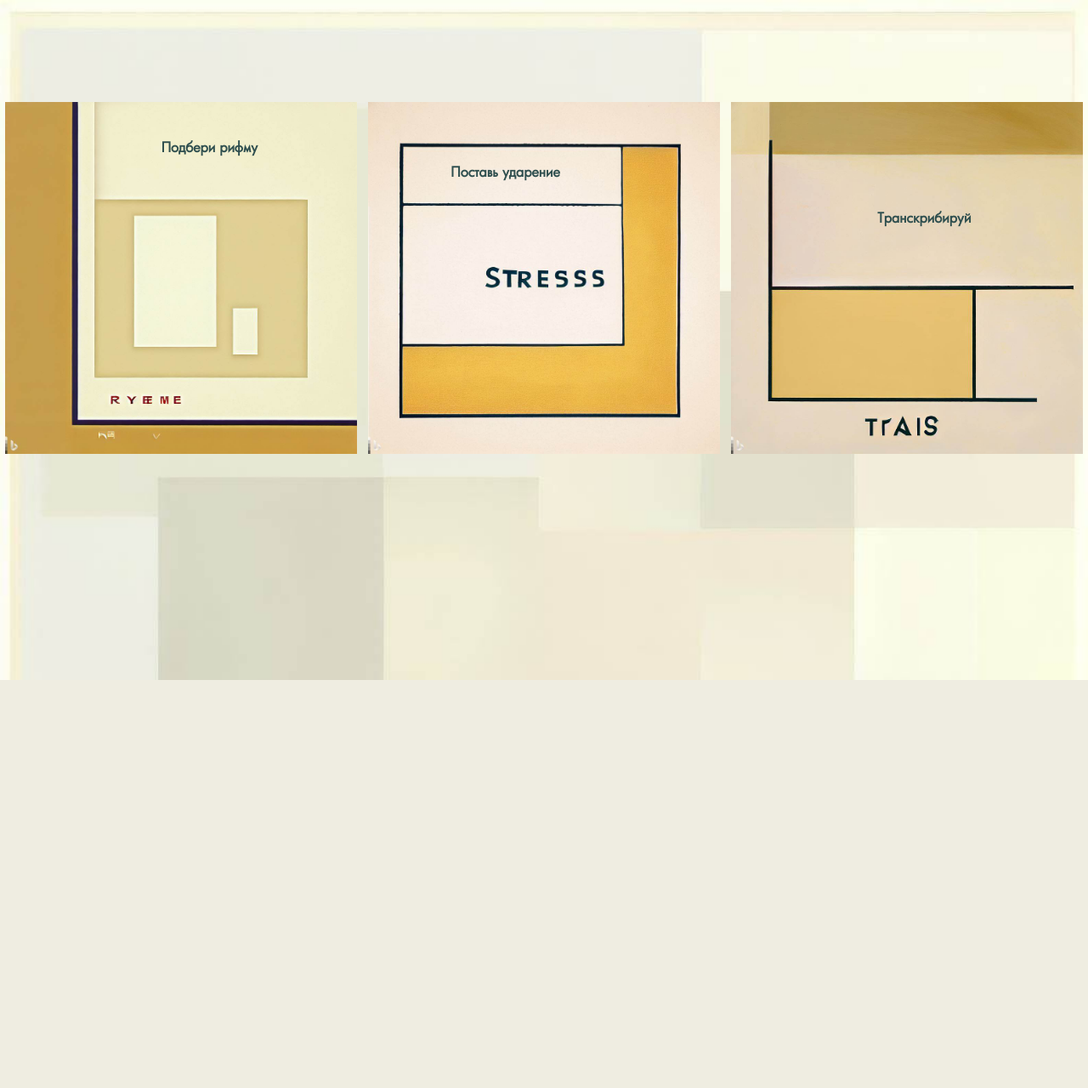
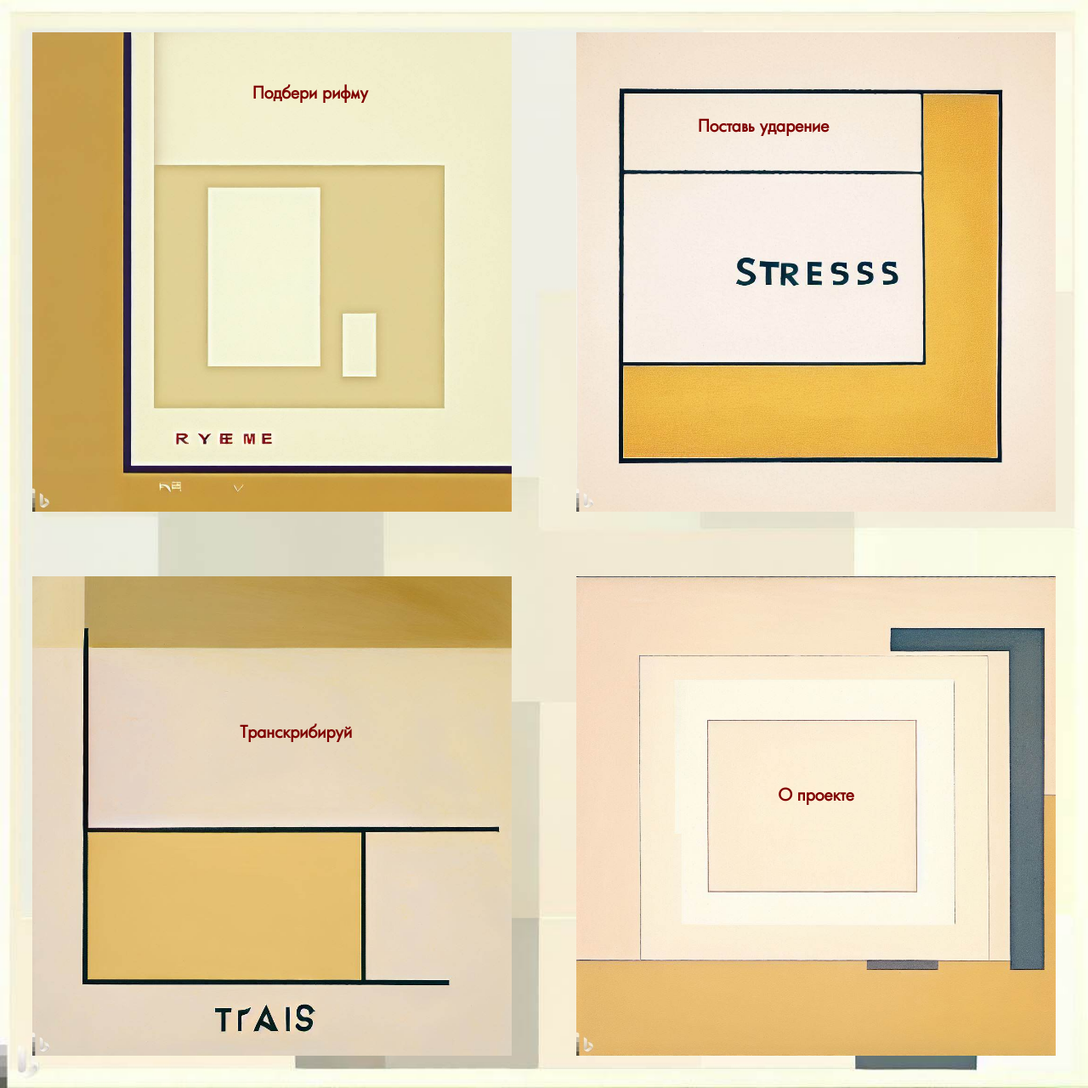
Before and after one commit to EugenefedorovPro/rhyme_for_web, a Django app: page /rhyme/ in a window 1280 px wide. Shown: the whole page at 85% size. Before the commit the page ends 800 px from the top, so only its background shows below. Run offline with Django 4.2, Linux system fonts and the light colour scheme.

Commit message:
4 pics on screen

```diff
--- a/rhyme/static/styles.css
+++ b/rhyme/static/styles.css
@@ -27,7 +27,7 @@ body {
 }
 
 a {
-    color: darkslategray;
+    color: maroon;
     text-decoration: none;
 }
 
@@ -35,33 +35,39 @@ a {
     position: sticky;
     top: 15vh;
     display: grid;
-    grid-template-columns: repeat(3, 1fr);
+    grid-template-columns: repeat(2, 1fr);
+    grid-template-rows: repeat(2, 1fr);
     place-items: center;
     /*border: blue solid;*/
+
 }
 
 :root {
-    --vh: calc(100vw / 3 - (100vw*0.01));
-    --vw: calc(100vw / 3 - (100vw*0.01))
-}
-
-.box_wrapping_text {
-    place-items: center;
-    height: var(--vh);
-    width: var(--vw);
-    /*border: green solid;*/
+    --vh: calc(100vh / 2 - (100vw*0.06));
+    --vw: calc(100vw / 2 - (100vw*0.06))
 }
 
 .grid_item {
     display: grid;
-    font-size: medium;
     text-align: center;
     background-size: contain;
     background-position: top;
     background-repeat: no-repeat;
     place-items: center;
     /*border: red solid;*/
+    margin: 3vw;
+
 }
+
+.box_wrapping_text {
+    place-items: center;
+    height: var(--vw);
+    width: var(--vw);
+    /*border: green solid;*/
+
+}
+
+
 
 /*#find_rhyme, #put_stress, #transcribe {*/
 /*    position: relative;*/
@@ -72,9 +78,9 @@ a {
     src: url("futura_sv/Futura_Book.ttf") format("truetype");
 }
 
-#text_rhyme, #text_stress, #text_transcribe {
+#text_rhyme, #text_stress, #text_transcribe, #text_about {
     font-family: 'Futura', SansSerif;
-    font-size: medium;
+    font-size: larger;
     font-weight: bold;
 }
 
@@ -90,6 +96,9 @@ a {
     background-image: url("transcribe.jpeg");
 }
 
+#about {
+    background-image: url("about.jpeg");
+}
 
 #text_rhyme{
     position: relative; top: 10%;
@@ -108,6 +117,10 @@ a {
     left: 5%;
 }
 
+#text_about {
+    position: relative;
+    top: 43%;
+}
 
 @media (max-width: 768px) {
 
--- a/rhyme/templates/title.html
+++ b/rhyme/templates/title.html
@@ -10,6 +10,7 @@
 </head>
 <body>
 <div class="grid_container">
+
     <div class="grid_item" id="find_rhyme">
         <div class="box_wrapping_text">
             <p id="text_rhyme"><a href="rhyme">Подбери рифму</a></p>
@@ -27,6 +28,13 @@
             <p id="text_transcribe"><a href="transcribe">Транскрибируй</a></p>
         </div>
     </div>
+
+    <div class="grid_item" id="about">
+        <div class="box_wrapping_text">
+            <p id="text_about"><a href="transcribe">О проекте</a></p>
+        </div>
+    </div>
+
 </div>
 </body>
 </html>
```
Also changed, not shown: rhyme/static/about.jpeg (added).
